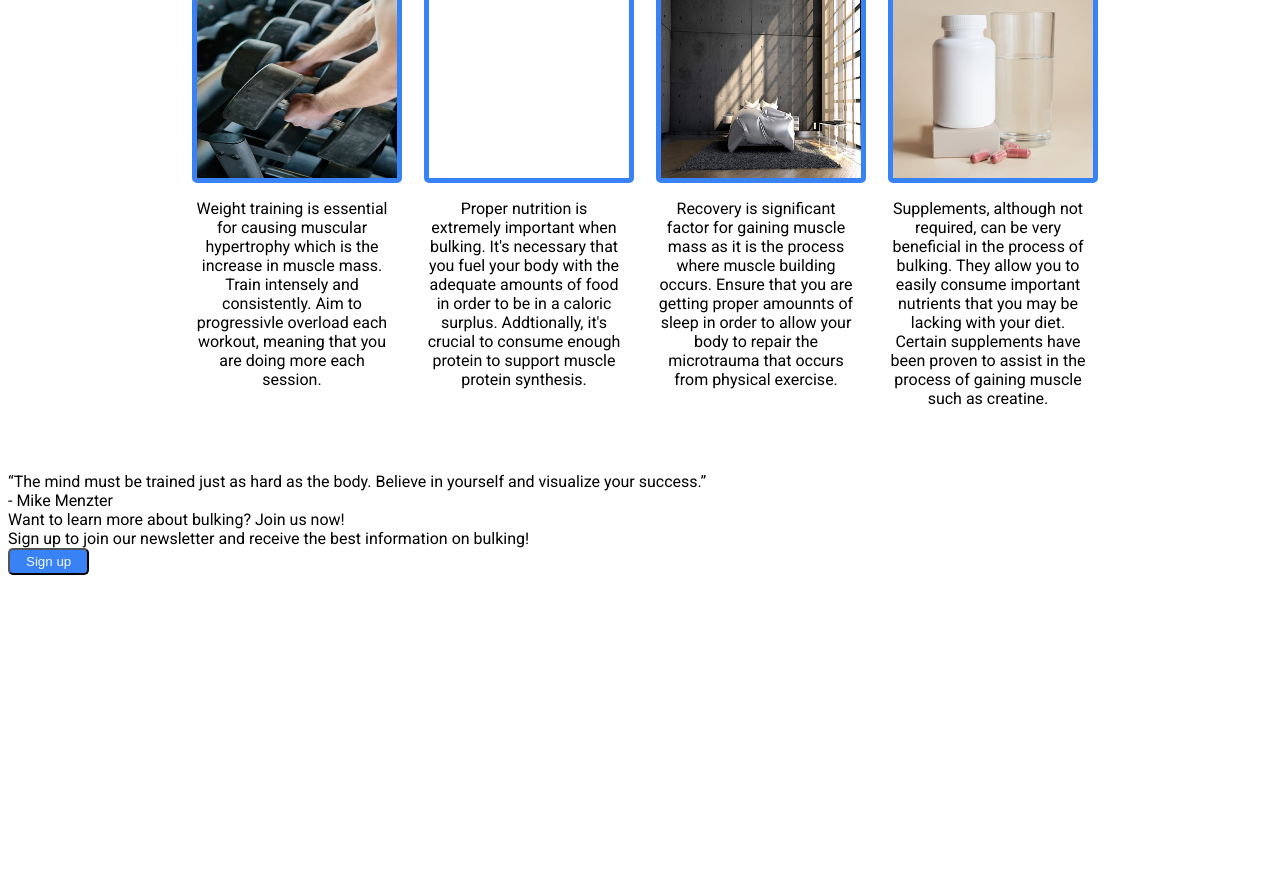
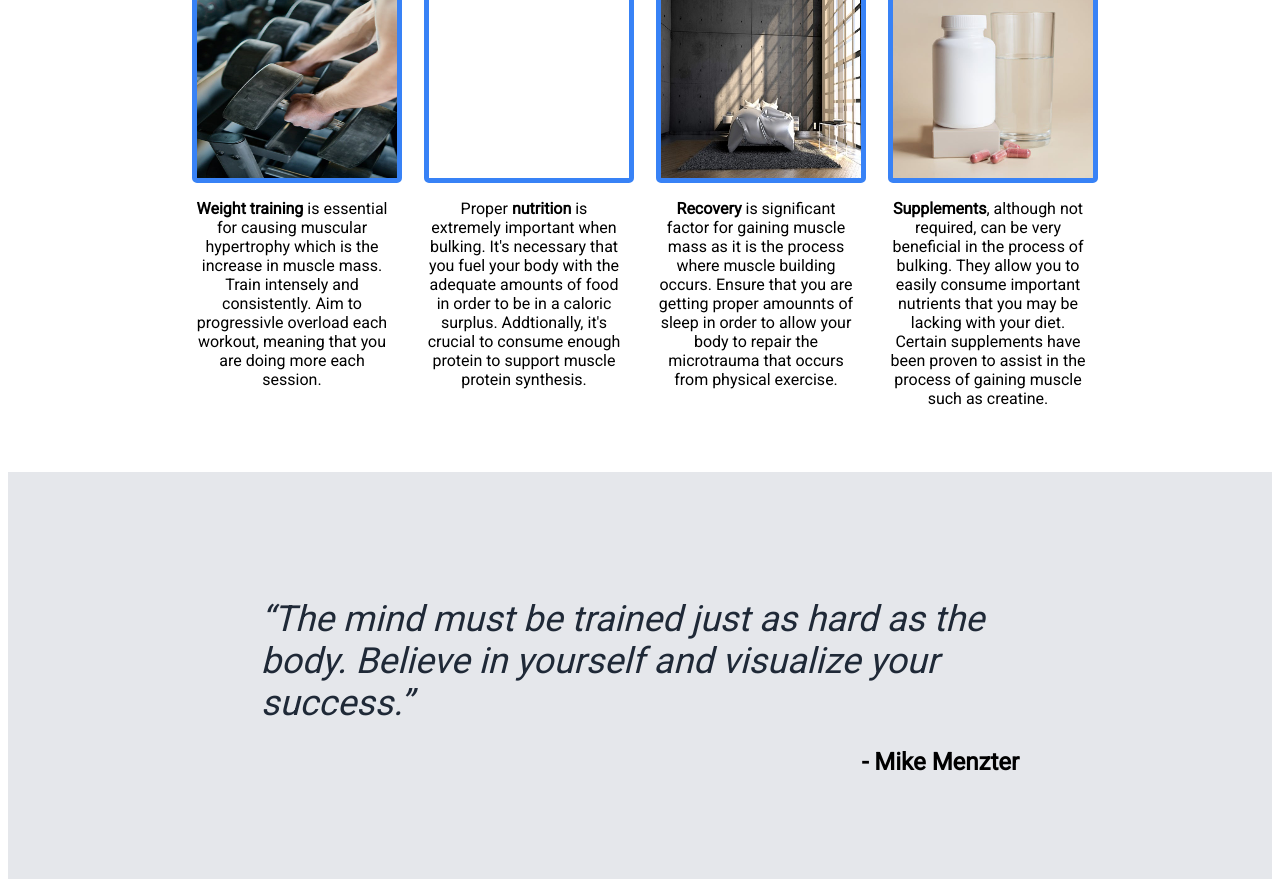
Before and after one commit to kennydn99/landing-page, a plain HTML site: page index.html in a window 1280 px wide. Shown: the part 761-1640 px from the top of the page. Before the commit the page ends 1344 px from the top, so only its background shows below. Drawn offline with Linux system fonts and the light colour scheme.

Commit message:
Complete Styling landing page
Finish styling bottom section and footer of landing page. Landing page
done!

```diff
--- a/index.html
+++ b/index.html
@@ -41,7 +41,7 @@
                     <img src="images/weight.jpg" alt="image here">
                 </div>
                 <div class="text">
-                    Weight training is essential for causing muscular hypertrophy which is the increase in muscle mass.
+                    <strong>Weight training</strong> is essential for causing muscular hypertrophy which is the increase in muscle mass.
                     Train intensely and consistently. Aim to progressivle overload each workout, meaning that you are doing
                     more each session.
                 </div>
@@ -51,7 +51,7 @@
                     <img src="images/food.jpg" alt="image here">
                 </div>
                 <div class="text">
-                    Proper nutrition is extremely important when bulking. It's necessary that you fuel your body
+                    Proper <strong>nutrition</strong> is extremely important when bulking. It's necessary that you fuel your body
                     with the adequate amounts of food in order to be in a caloric surplus. Addtionally, it's crucial to consume enough
                     protein to support muscle protein synthesis.
                 </div>
@@ -61,7 +61,7 @@
                     <img src="images/bed.jpg" alt="image here">
                 </div>
                 <div class="text">
-                    Recovery is significant factor for gaining muscle mass as it is the process where muscle
+                    <strong>Recovery</strong> is significant factor for gaining muscle mass as it is the process where muscle
                     building occurs. Ensure that you are getting proper amounnts of sleep in order to  allow your
                     body to repair the microtrauma that occurs from physical exercise.
                 </div>
@@ -71,7 +71,7 @@
                     <img src="images/supplement.jpg" alt="image here">
                 </div>
                 <div class="text">
-                    Supplements, although not required, can be very beneficial in the process of bulking. They allow
+                    <strong>Supplements</strong>, although not required, can be very beneficial in the process of bulking. They allow
                     you to easily consume important nutrients that you may be lacking with your diet. Certain supplements
                     have been proven to assist in the process of gaining muscle such as creatine.
                 </div>
@@ -87,7 +87,7 @@
     <div class="footer">
         <div class="footer-info">
             <div class="footer-heading">Want to learn more about bulking? Join us now!</div>
-            <div>Sign up to join our newsletter and receive the best information on bulking!</div>
+            <div class="footer-text">Sign up to join our newsletter and receive the best information on bulking!</div>
         </div>
         <button>Sign up</button>
     </div>
--- a/styles.css
+++ b/styles.css
@@ -105,3 +105,49 @@ button {
     border-radius: 5px;
     margin-bottom: 16px;
 }
+
+.bottom-container {
+    background-color: #e5e7eb;
+    display: flex;
+    flex-direction: column;
+    align-items: center;
+    gap: 24px;
+    padding: 10% 20%;
+}
+
+.author {
+    display: flex;
+    align-self: flex-end;
+    font-weight: bold;
+    font-size: 24px;
+}
+
+.quote {
+    font-style: italic;
+    font-size: 36px;
+    color: #1f2937;
+}
+
+.footer {
+    background-color: #3882F6;
+    display: flex;
+    justify-content: space-between;
+    margin: 5% 15%;
+    padding: 4% 8%;
+    border-radius: 10px;
+}
+
+.footer-heading {
+    color:#F9FAF8;
+    font-size: 16px;
+    font-weight: bold;
+}
+
+.footer-text {
+    color:#e5e7eb;
+    font-size: 12px;
+}
+
+.footer > button {
+    border-color: #F9FAF8;
+}
```
